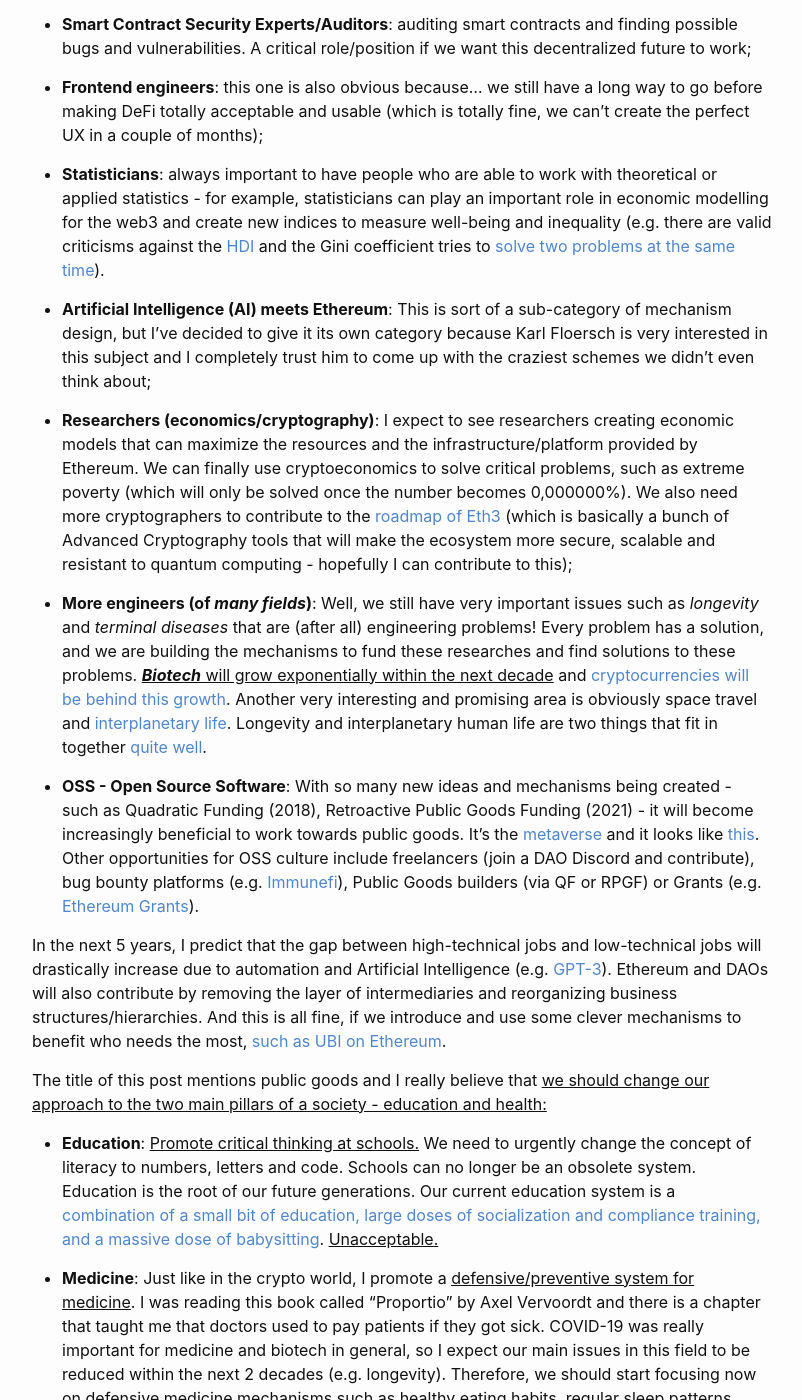
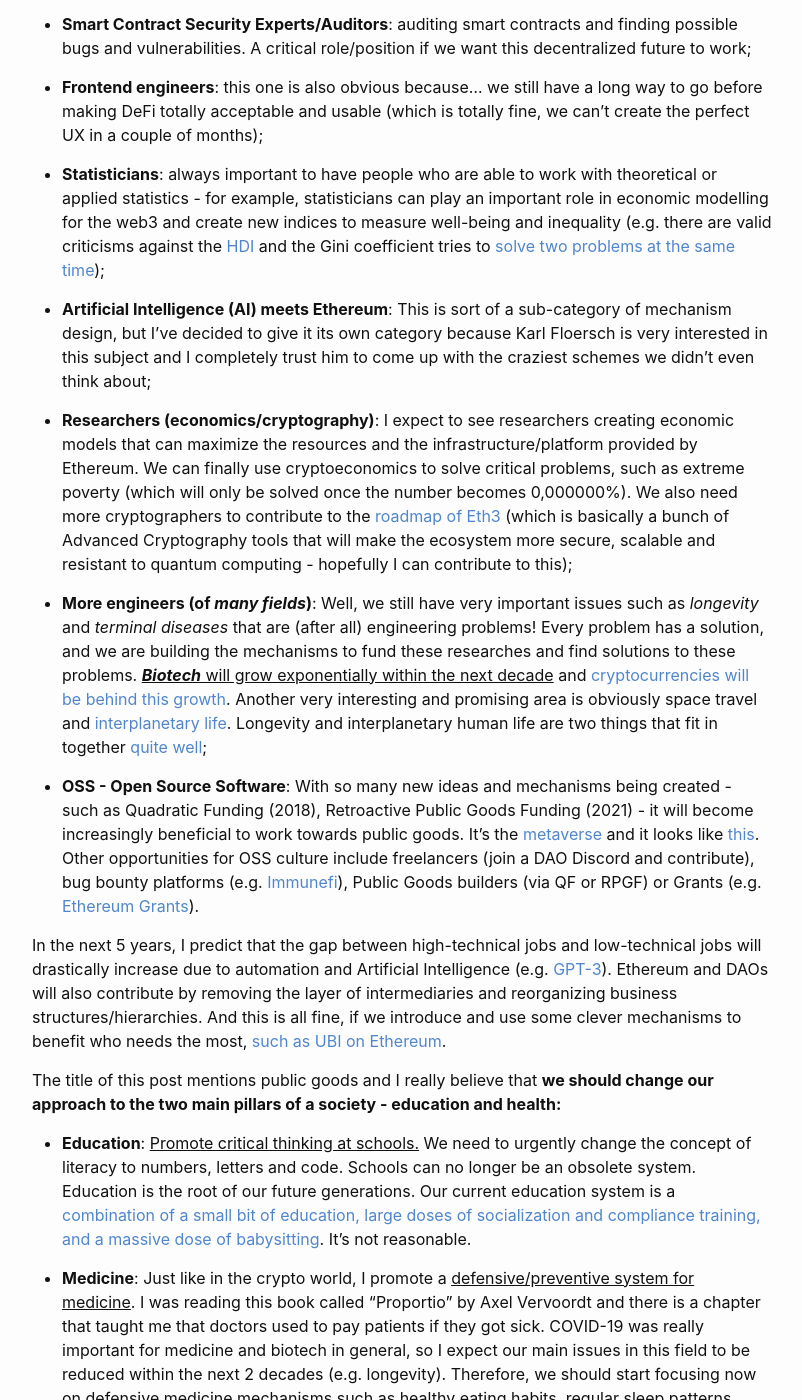
Before and after one commit to intldds/intldds.github.io, a Jekyll site: the page built from _posts/2021-08-01-paradigm.md, in a window 1280 px wide and 1400 px high, scrolled down 7579 px. Shown: the whole window, without its empty margins (238-1040 px from the left). Built offline with Jekyll 4.4.1, drawn with Linux system fonts in a browser that asks for light colours.

Commit message:
On typos

```diff
--- a/_posts/2021-08-01-paradigm.md
+++ b/_posts/2021-08-01-paradigm.md
@@ -244,7 +244,7 @@ making DeFi totally acceptable and usable (which is totally fine, we can't creat
 * **Statisticians**: always important to have people who are able to work with theoretical or applied statistics - for
 example, statisticians can play an important role in economic modelling for the web3 and create new indices to measure
 well-being and inequality (e.g. there are valid criticisms against the [HDI](https://www.investopedia.com/ask/answers/042815/are-there-critics-human-development-index-hdi.asp)
-and the Gini coefficient tries to [solve two problems at the same time](https://vitalik.ca/general/2021/07/29/gini.html)).
+and the Gini coefficient tries to [solve two problems at the same time](https://vitalik.ca/general/2021/07/29/gini.html));
 
 
 * **Artificial Intelligence (AI) meets Ethereum**: This is sort of a sub-category of mechanism design,
@@ -264,7 +264,7 @@ secure, scalable and resistant to quantum computing - hopefully I can contribute
 and find solutions to these problems. <ins>***Biotech*** will grow exponentially within the next decade</ins> and [cryptocurrencies will be
 behind this growth](https://www.lifespan.io/news/pulsechain-airdrop-has-raised-20m-for-sens-research/). Another very interesting
 and promising area is obviously space travel and [interplanetary life](https://twitter.com/QwQiao/status/1344040260020424704).
-Longevity and interplanetary human life are two things that fit in together [quite well](https://twitter.com/NMAssets/status/1428125177108389888).
+Longevity and interplanetary human life are two things that fit in together [quite well](https://twitter.com/NMAssets/status/1428125177108389888);
 
 
 * **OSS - Open Source Software**: With so many new ideas and mechanisms being created -
@@ -281,13 +281,13 @@ contribute by removing the layer of intermediaries and reorganizing business str
 And this is all fine, if we introduce and use some clever mechanisms to benefit who needs the most,
 [such as UBI on Ethereum](https://blog.kleros.io/introducing-ubi-universal-basic-income-for-humans/).
 
-The title of this post mentions public goods and I really believe that <ins>we should change our approach to the two
-main pillars of a society - education and health:</ins>
+The title of this post mentions public goods and I really believe that **we should change our approach to the two
+main pillars of a society - education and health:**
 
 * **Education**: <ins>Promote critical thinking at schools.</ins> We need to urgently change the concept of literacy to
 numbers, letters and code. Schools can no longer be an obsolete system. Education is the root of our future generations. Our
 current education system is a [combination of a small bit of education, large doses of socialization and compliance training, and a
-massive dose of babysitting](https://twitter.com/NavalPodClips/status/1300523756260073472). <ins>Unacceptable.</ins>
+massive dose of babysitting](https://twitter.com/NavalPodClips/status/1300523756260073472). It's not reasonable.
 
 
 * **Medicine**: Just like in the crypto world, I promote a <ins>defensive/preventive system for medicine</ins>.
@@ -299,12 +299,12 @@ stigmatization of some drugs (that might have several beneficial aspects) when c
 (which, funny enough, is a completely socially acceptable drug). Here's an excerpt from Donella Meadows and, afterwards, the
 quote from Vervoordt's book:
 <br>
-> Modern medicine in general has shifted the responsibility for health away from the practices and lifestyle of each
+  > Modern medicine in general has shifted the responsibility for health away from the practices and lifestyle of each
 individual and onto intervening doctors and medicines (...) <br><br>
 Examples of strengthening balancing feedback controls to improve a system’s self-correcting abilities include:
 preventive medicine, exercise, and good nutrition to bolster the body’s ability to fight disease (...)
 
-> Western medicine is not preventive, while Chinese medicine is. In Chinese medicine, they see the whole thing, while in
+  > Western medicine is not preventive, while Chinese medicine is. In Chinese medicine, they see the whole thing, while in
 our countries you go and see a specialist for your toe or your head or your back and there's nobody who sees the entire picture (...)<br><br>
 In traditional Chinese medicine, you used to have a contract with your doctor so that while you were healthy, you paid your doctor.
 But if you got sick he paid you. That was an incredible strong motivation for your doctor towards preventive medicine!
```
